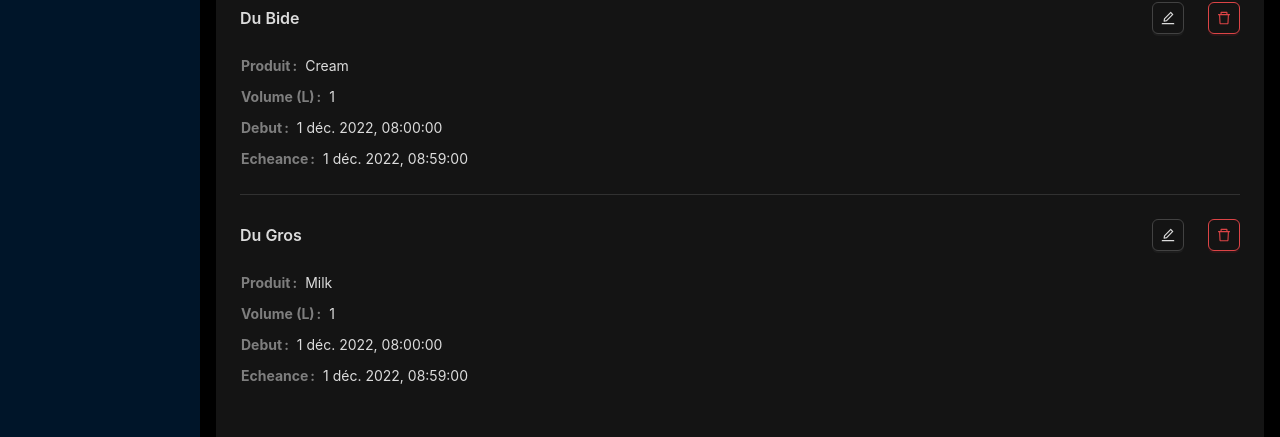
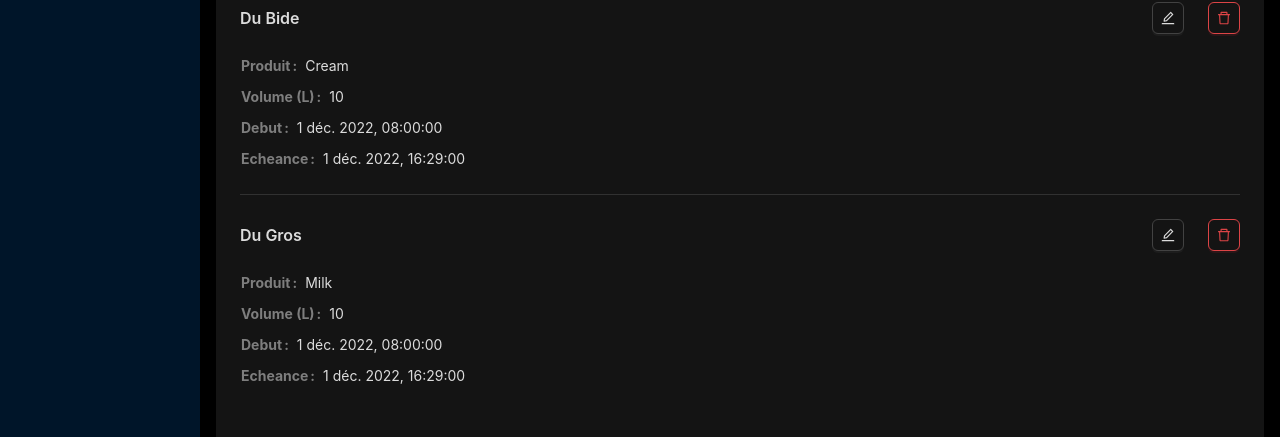
Before and after one commit to RyanChadly/new-batprod2, a React (Create React App) app: page / in a window 1280 px wide. Shown: the part 215-652 px from the top of the page. Built offline with nearby package versions, Linux system fonts and the light colour scheme.

Commit message:
increase order volume

```diff
--- a/src/mocks/orders.ts
+++ b/src/mocks/orders.ts
@@ -5,9 +5,9 @@ export const mockOrders: OrderParams[] = [
   {
     id: "1",
     startTime: JSON.stringify(dateMaker(0)),
-    litres: 1,
+    litres: 10,
     customer: "Du Bide",
-    deadline: JSON.stringify(dateMaker(59)),
+    deadline: JSON.stringify(dateMaker(509)),
     product: {
       name: "Cream",
       cremeAmount: 1,
@@ -37,9 +37,9 @@ export const mockOrders: OrderParams[] = [
   {
     id: "2",
     startTime: JSON.stringify(dateMaker(0)),
-    litres: 1,
+    litres: 10,
     customer: "Du Gros",
-    deadline: JSON.stringify(dateMaker(59)),
+    deadline: JSON.stringify(dateMaker(509)),
     product: {
       name: "Milk",
       cremeAmount: 0,
```
